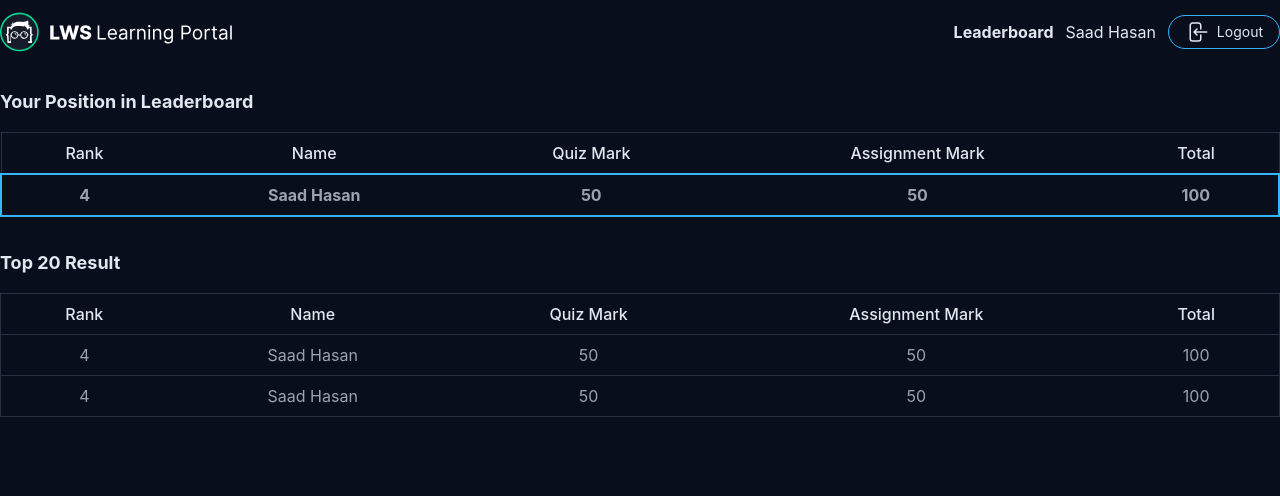
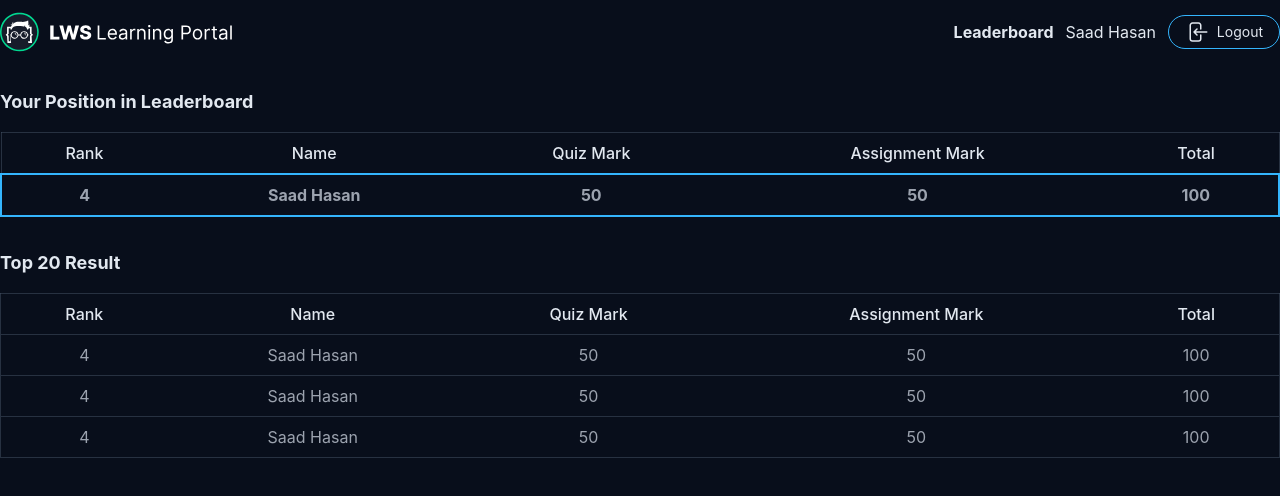
Before and after one commit to Nabi171/lPortalApp, a React (Create React App) app: page /StudentPortal/leaderboard in a window 1280 px wide. Shown: the top 496 px of the page. Built offline with nearby package versions, Linux system fonts and the light colour scheme; data requests are answered from the project's data file.

Commit message:
changes in the site for the chakeljkjsdlfjlkasdjl slkdjf

```diff
--- a/src/components/StudentPortal/LeaderBoard/LeaderBoard.js
+++ b/src/components/StudentPortal/LeaderBoard/LeaderBoard.js
@@ -36,7 +36,7 @@ const LeaderBoard = () => {
     // if (!isLoading && !isError && assignmentMark ?.length > 0) {
 
 
-    // }
+    //
 
 
 
@@ -102,8 +102,7 @@ const LeaderBoard = () => {
                                     <th className="table-th !text-center">Total</th>
                                 </tr>
                             </thead>
-                            <LeaderBoardTable />
-                            <LeaderBoardTable />
+                            {content}
                             <tbody>
 
                             </tbody>
```
